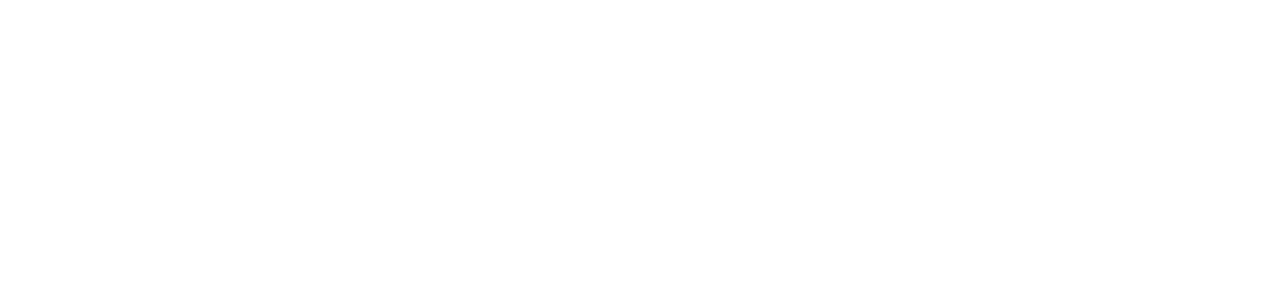
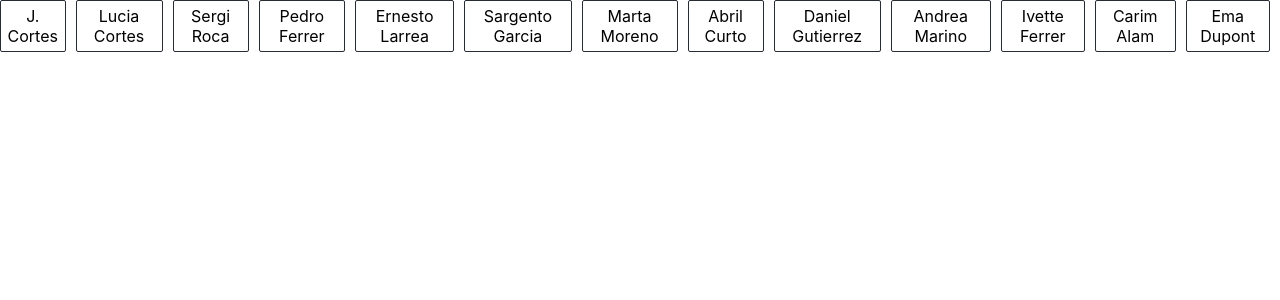
Before and after one commit to Diana0604/tfm-adri, a React (Create React App) app: page / in a window 1280 px wide. Shown: the top 300 px of the page. Built offline with nearby package versions, Linux system fonts and the light colour scheme.

Commit message:
display character name

```diff
--- a/src/App.css
+++ b/src/App.css
@@ -36,3 +36,15 @@
     transform: rotate(360deg);
   }
 }
+
+.horizontal-flex {
+  display: flex;
+  flex-direction: row
+}
+
+.character {
+  margin-right: 10px;
+  padding: 5px;
+  border: 1px solid #282c34;
+  border-radius: 2px;
+}
--- a/src/App.tsx
+++ b/src/App.tsx
@@ -1,8 +1,13 @@
-import './App.css';
+import "./App.css";
+import CharacterComponent from "./components/CharacterComponent";
+import { characters } from "./constants";
 
 function App() {
   return (
-    <div className="App">
+    <div className="App horizontal-flex">
+      {characters.map((character) => (
+        <CharacterComponent {...character} />
+      ))}
     </div>
   );
 }
--- a/src/components/CharacterComponent.tsx
+++ b/src/components/CharacterComponent.tsx
@@ -1,5 +1,9 @@
-const Character = () => {
-  return <></>
-}
+const CharacterComponent = (character: Character) => {
+  return (
+    <div className="character">
+      {character.title} {character.name} {character.surname}
+    </div>
+  );
+};
 
-export default Character
+export default CharacterComponent;
```
